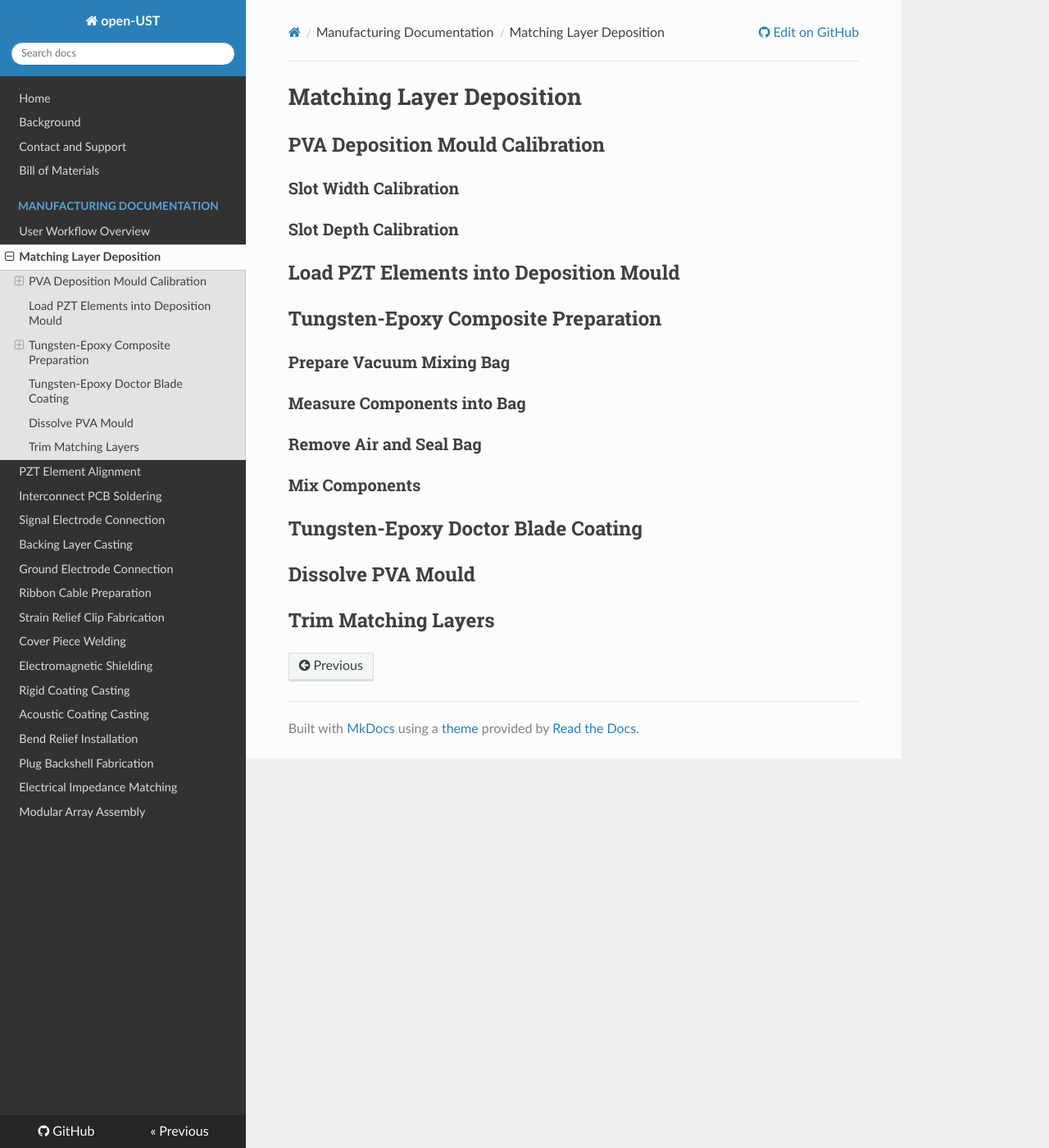
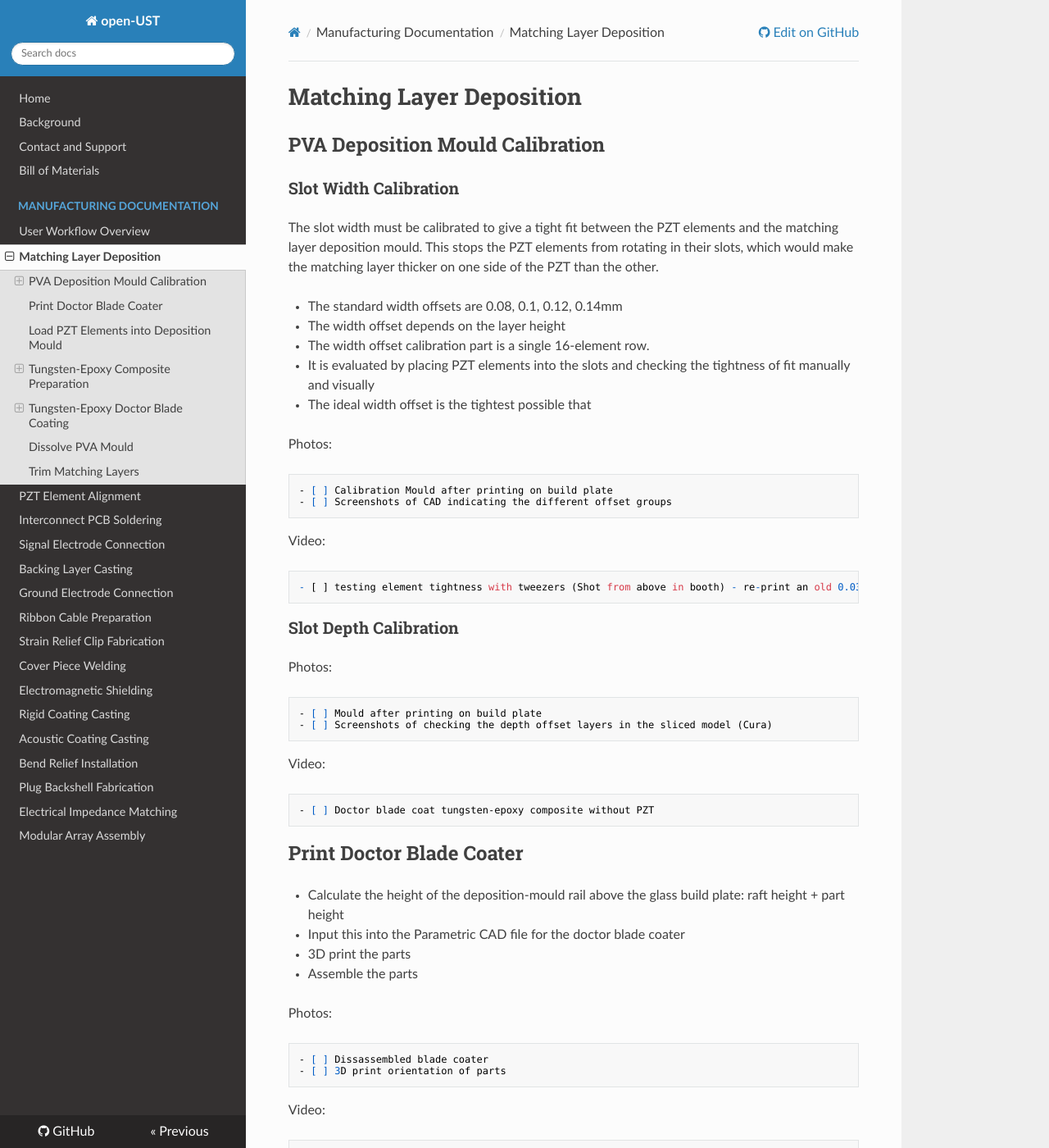
Before and after one commit to morganjroberts/open-UST, an MkDocs documentation site: the page built from docs/matching_layer_deposition.md, in a window 1280 px wide and 1400 px high. Shown: the whole window at 82% size. Built offline with MkDocs 1.6.1, drawn with Linux system fonts in a browser that asks for light colours; nearby versions of some CDN libraries; some of the changed text lies outside the part shown.

Commit message:
describing slot width calibration

````diff
--- a/docs/matching_layer_deposition.md
+++ b/docs/matching_layer_deposition.md
@@ -1,8 +1,52 @@
 # Matching Layer Deposition
+
 
 ## PVA Deposition Mould Calibration
 ### Slot Width Calibration
+The slot width must be calibrated to give a tight fit between the PZT elements and the matching layer deposition mould. This stops the PZT elements from rotating in their slots, which would make the matching layer thicker on one side of the PZT than the other.
+
+* The standard width offsets are 0.08, 0.1, 0.12, 0.14mm
+* The width offset depends on the layer height
+* The width offset calibration part is a single 16-element row.
+* It is evaluated by placing PZT elements into the slots and checking the tightness of fit manually and visually
+* The ideal width offset is the tightest possible that
+
+Photos:
+```
+- [ ] Calibration Mould after printing on build plate
+- [ ] Screenshots of CAD indicating the different offset groups
+```
+Video:
+```
+- [ ] testing element tightness with tweezers (Shot from above in booth) - re-print an old 0.03mmlayer file without copper foil for this.
+```
 ### Slot Depth Calibration
+
+Photos:
+```
+- [ ] Mould after printing on build plate
+- [ ] Screenshots of checking the depth offset layers in the sliced model (Cura)
+```
+Video:
+```
+- [ ] Doctor blade coat tungsten-epoxy composite without PZT
+```
+## Print Doctor Blade Coater
+
+* Calculate the height of the deposition-mould rail above the glass build plate: raft height + part height
+* Input this into the Parametric CAD file for the doctor blade coater
+* 3D print the parts
+* Assemble the parts
+
+Photos:
+```
+- [ ] Dissassembled blade coater
+- [ ] 3D print orientation of parts
+```
+Video:
+```
+- [ ] assemble doctor blade coater (threaded inserts, screwing with blade)
+```
 
 ## Load PZT Elements into Deposition Mould
 
@@ -14,6 +58,8 @@
 
 ## Tungsten-Epoxy Doctor Blade Coating
 
+### Print Doctor blade coater
+
 ## Dissolve PVA Mould
 
 ## Trim Matching Layers
````
